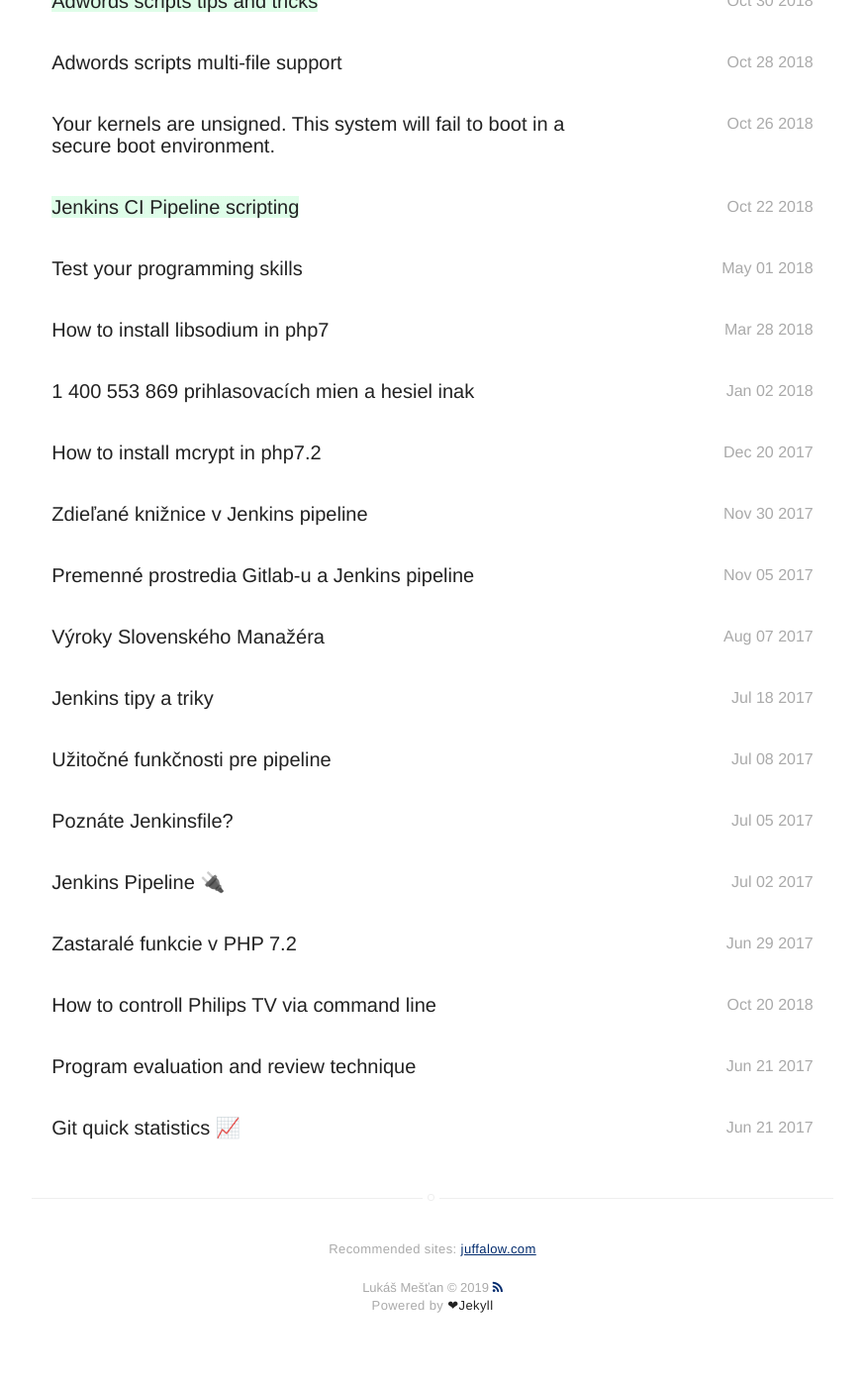
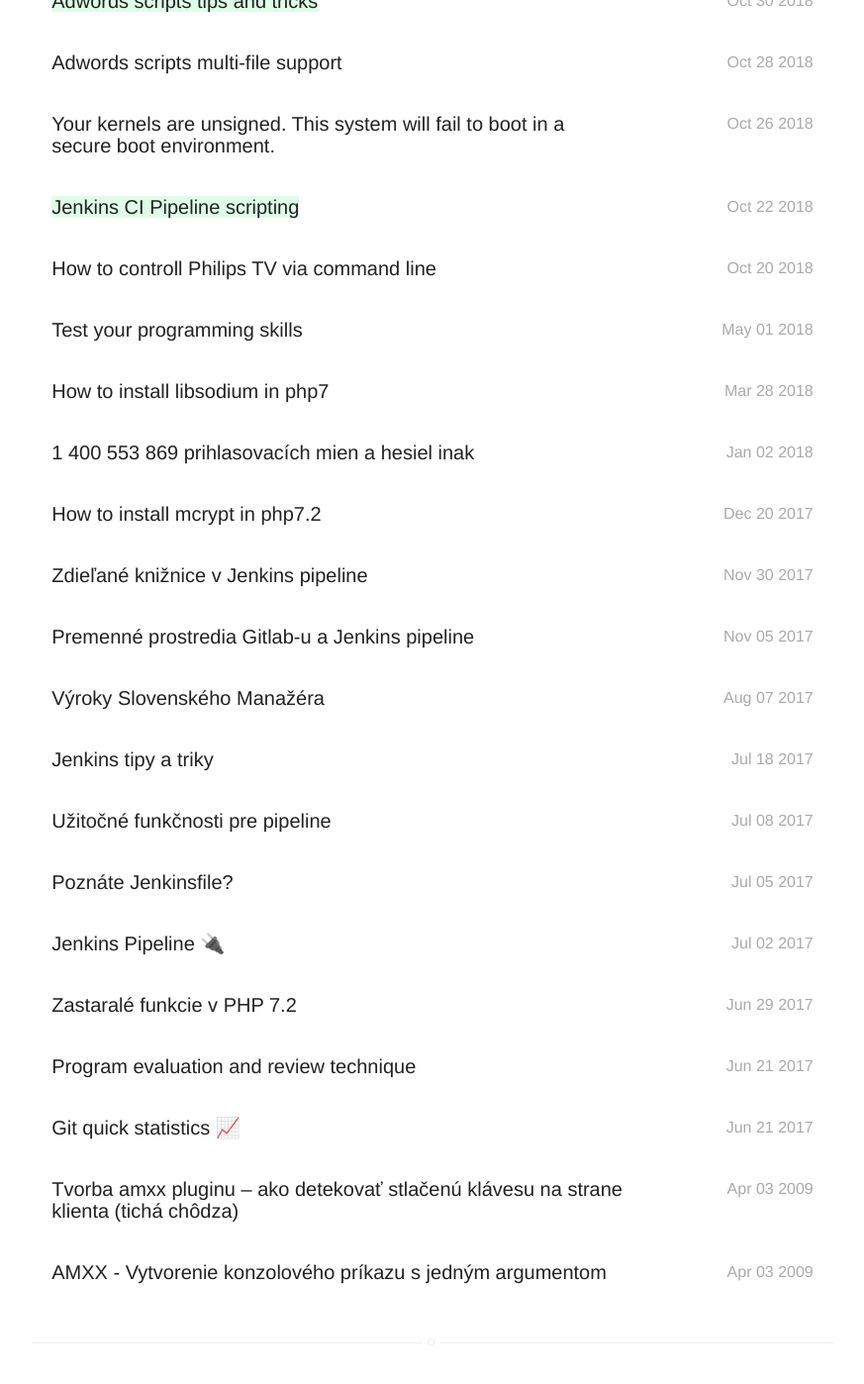
Before and after one commit to arzzen/lukasmestan.com, a Jekyll site: the page built from index.html, in a window 1280 px wide and 1400 px high, scrolled down 690 px. Shown: the whole window at 99% size, without its empty margins (203-1076 px from the left). Built offline with Jekyll 4.4.1, drawn with Linux system fonts in a browser that asks for light colours; nearby versions of some CDN libraries; emoji names are drawn with the system emoji font; some of the changed lines change nothing that is shown.

Commit message:
migrate old blog post

````diff
--- /dev/null
+++ b/_posts/2009-04-03-AMXX-vytvorenie-konzoloveho-prikazu-s-jednym-argumentom.markdown
@@ -0,0 +1,147 @@
+---
+title: "AMXX - Vytvorenie konzolového príkazu s jedným argumentom"
+layout: post
+date: 2009-04-03 15:00
+tag: [pawn, amxx, plugin]
+headerImage: false
+star: false
+description: "AMXX - Vytvorenie konzolového príkazu s jedným argumentom"
+category: blog
+author: arzzen
+commentIssueId: 24
+externalLink: false
+---
+
+Jazyk PAWN je embedovací (takmer) beztypový, ľahko použiteľný skriptovací jazyk.
+AMX Mod X používa funkcie pre spúštanie skriptov pre hry odvodené od série Half-Life
+pomocou záložného "virtuálneho stroja" a metamodu (v základe je napísaný v jazyku C, Metamod je napísaný v C ++).
+Skript musí byť kompilovaný za pomoci "kompilátora", ktorý vytvára binárny súbor pre AMX Mod X.
+AMX Mod X distribuuje špeciálne upravený PAWN kompilátor.
+
+Programovanie PAWN skriptov je relatívne jednoduché a nemá koncepty v iných jazykoch,
+ktoré nie sú potrebné pre všeobecné použitie, napríklad ukazovatele, vektory, štruktúry, triedy, alokácie atď.
+
+O praktickom použití som začal písať môj prvý blog s pred takmer [10 rokov](https://arzzen.wordpress.com/2009/04/03/vytvorenie-konzoloveho-prikazu-s-jednym-argumentom/).
+Tu je jeho nezmenená verzia:
+
+---
+
+Pre jednoduchú ukážku ako získavať hodnoty s argumentu konzolového príkazu si napíšeme amxx plugin, ktorý bude mat za úlohu vyhodiť hráča so serveru.
+
+celkový zdrojový kód:
+
+```c
+#include <amxmodx>
+
+public plugin_init(){
+    register_plugin("ConKick","0.1","null")
+    register_concmd("con_kick","kick_player",ADMIN_KICK," kicknutie uzivatela")
+}
+public kick_player(id){
+    if(!(get_user_flags(id)&ADMIN_KICK)){
+        console_print(id,"[AMXX] Na vykonanie prikazu nemate opravnenie")
+        return PLUGIN_HANDLED
+    }
+    if(read_argc() == 0){
+        console_print(id,"[AMXX] Musite zadat ID uzivatela")
+        return PLUGIN_HANDLED
+    }
+    new user[32], uid
+    read_argv(1,user,32)
+    uid = find_player("bh",user)
+    if(uid == 0){
+        console_print(id,"[AMXX] Nespravne uzivatelske ID")
+        return PLUGIN_HANDLED
+    }
+    client_cmd(uid,"echo Bol si kicknuty so serveru!")
+    client_cmd(uid,"disconnect")
+    console_print(id,"Kicknutie hraca!")
+    return PLUGIN_HANDLED
+}
+```
+
+vysvetlenie jednotlivých častí zdrojového kódu:
+
+```c
+#include <amxmodx>
+```
+
+Prvý riadok zahŕňa súbor nazývaný amxmodx.inc, ktorý obsahuje základné príkazy pre prácu s hráčom, a je používaný skoro pri všetkých pluginoch.
+
+```c
+public plugin_init(){
+    register_plugin("ConKick","0.1","null")
+    register_concmd("con_kick","kick_player",ADMIN_KICK," kicknutie uzivatela")
+}
+```
+
+Funkcia register_plugin povie hlavné informácie amxx modulu o našom plugine, a to názov, verziu a autora. túto časť zahŕňa drvivá väčšina pluginov od tých malých až po tie najprepracovanejšie čo sa zdrojového kódu týka.
+
+Funkcia register_concmd povie amxx modulu, že sme vytvorili nový príkaz nazvaný “con_kick”, ktorý bude volat funkciu “kick_player” ked klient použije tento príkaz v konzoli. Je tu tiež použitý základná konštanta pre zistenie prístupového práva (ADMIN_KICK) pre vykonanie tohto príkazu na servery.
+
+```c
+public kick_player(id){
+```
+
+Tento riadok zdrojového kódu bude použitý pri volaní (použití) príkazu con_kick. Premenná ID reprezentuje číso hráča. Číslo je v rozpätí 1-32, reprezentujúce počet slotov na servery. Číslo hráča zistíme konzolovým príkazom status na servery.
+
+```c
+    if(!(get_user_flags(id)&ADMIN_KICK)){
+        console_print(id,"[AMXX] Na vykonanie prikazu nemate opravnenie")
+        return PLUGIN_HANDLED
+    }
+```
+
+Táto časť zdrojového kódu slúži na overenie či daný užívatel (hráč) má prístupové práva k vykonaniu nášho príkazu na servery. Ak užívateľ nemá požadované prístupové oprávnenie plugin mu vypíše konzolovú správu v tvare “[AMXX] Na vykonanie prikazu nemate opravnenie” a plugin vráti návratovú hodnotu PLUGIN_HANDLED, ktorý zastaví daľšie vykonanie príkazu(ov).
+
+```c
+    if(read_argc() == 0){
+        console_print(id,"[AMXX] Musite zadat ID uzivatela")
+        return PLUGIN_HANDLED
+    }
+```
+
+V nasledujúcej časti kódu overujeme počet zadaných argumentov príkazu, ktorý sme zadávali do konzole. Ak neuvedieme žiadny argument plugin nám vypíše konzolovú správu [AMXX] Musite zadat ID uzivatela a vráti návratovu hodnotu PLUGIN_HANDLED.
+
+```c
+    new user[32], uid
+    read_argv(1,user,32)
+    uid = find_player("bh",user)
+```
+
+V nasledujucich riadkoch si vytvoríme nové premenné user typu pole o maximálnej veľkosti 32 a premennú uid. Funkcia read_argv nám poslúži na prečítanie prvého argumentu pri zadávaní príkazu, parametre tejto funkcie sú zvyčajne 3:
+
+- počet argumentov použitých v danom príkaze
+- premenná do ktorej sa nám uloží hodnota zadaného argumentu
+- maximalna dĺžka zadaného reťazca argumente
+
+V ďaľšom kroku sa nám uloží do premennej uid id užívateľa, ktorého funkcia find_player hľadá podla mena vo šetkých pripojených užívatelov okrem bot(ov) a tych, ktorych meno obsahuje časť mena (funkcia vracia celé číslo pri zhode celé číslo reprezentujúce id užívatela na servery, ak výsledok hľadania je false vráti nulu).
+
+```c
+   if(uid == 0){
+        console_print(id,"[AMXX] Nespravne uzivatelske ID")
+        return PLUGIN_HANDLED
+    }
+```
+
+Overíme si či sme podľa zadaného mena v argumente nášho príkazu zadali správny názov (nick) užívatela, ak premenná uid obsahuje nulu znamená to, že daný užívateľ na servery nieje pripojený, alebo došlo k zadaniu nesprávneho nicku užívateľa.
+
+```c
+    client_cmd(uid,"echo Bol si kicknuty so serveru!")
+    client_cmd(uid,"disconnect")
+```
+
+Funkcia client_cmd slúži na vykonanie príkazu na strane pripojeného užívatela (hráča). V našom prípade ju využijeme na vykonanie dvoch príkazov a to:
+
+    na strane klienta vypíšeme konzolovú správu “Bol si kicknuty so server!”
+    a pre vykonanie príkazu disconnect, ktorý spôsobý na strane klienta odpojenie so serveru
+
+```c
+    console_print(id,"Kicknutie hraca!")
+    return PLUGIN_HANDLED
+}
+```
+
+Funkcia console_print vypíše konzolovú správu len tomu užívatelovi, ktorý zadal náš príkaz (použil konzolový príkaz, ktory sme napísali v našom plugine).
+
+Na koniec vrátime návratovú hodnotu PLUGIN_HANDLED, ktorá nám ukončí celý beh pluginu.
--- /dev/null
+++ b/_posts/2009-04-03-tvorba-amxx-pluginu-ako-detekovat-stlacenu-klavesu-na-strane-klienta-ticha-chodza.markdown
@@ -0,0 +1,96 @@
+---
+title: "Tvorba amxx pluginu – ako detekovať stlačenú klávesu na strane klienta (tichá chôdza)"
+layout: post
+date: 2009-04-03 19:00
+tag: [pawn, amxx, plugin]
+headerImage: false
+star: false
+description: "Tvorba amxx pluginu – ako detekovať stlačenú klávesu na strane klienta (tichá chôdza)"
+category: blog
+author: arzzen
+commentIssueId: 24
+externalLink: false
+---
+
+Jazyk PAWN je embedovací (takmer) beztypový, ľahko použiteľný skriptovací jazyk.
+AMX Mod X používa funkcie pre spúštanie skriptov pre hry odvodené od série Half-Life
+pomocou záložného "virtuálneho stroja" a metamodu (v základe je napísaný v jazyku C, Metamod je napísaný v C ++).
+Skript musí byť kompilovaný za pomoci "kompilátora", ktorý vytvára binárny súbor pre AMX Mod X.
+AMX Mod X distribuuje špeciálne upravený PAWN kompilátor.
+
+Programovanie PAWN skriptov je relatívne jednoduché a nemá koncepty v iných jazykoch,
+ktoré nie sú potrebné pre všeobecné použitie, napríklad ukazovatele, vektory, štruktúry, triedy, alokácie atď.
+
+O praktickom použití som začal písať môj prvý blog s pred takmer [10 rokov](https://arzzen.wordpress.com/2009/04/03/tvorba-amxx-pluginu-ako-detekovat-stlacenu-klavesu-na-strane-klienta-ticha-chodza/).
+Tu je jeho nezmenená verzia:
+
+---
+
+Vzhľadom k tomu, že chôdza je prevádzaná čisto na strane klienta, neexistuje žiadny jednoduchý spôsob ako zistit kedy hráč práve stlačil tlačítko. Klient posiela určité informácie na server, ktoré sa dajú detekovať, ide napríklad o pohyby vred a vzad. Tieto hodnoty sa nachádzajú v triede UserCmd.
+
+Použitím modulu FAKEMETA si vytovríme novú funkciu s názvom USRCmdStart pomocou ktorej zachytíme hodnoty pohybu vpred a vzad (UC_ForwardMove a UC_SideMove). Pohyb dopredu sme zistili pomocou vypočítania hodnoty konštanty MAXSPEED, ktorú vynásobíme 0.52 (táto číslica je hodnota ktorá je premenlívá – nachádza sa medzi hodnotami cvar a jej názov je cl_movespeedkey).
+
+zdrojový kód:
+
+```c
+plugin_init()
+register_forward(FM_CmdStart, "FMCmdStart");
+
+public FMCmdStart(id, uc_handle, randseed){
+    new Float:fmove, Float:smove;
+    get_uc(uc_handle, UC_ForwardMove, fmove);
+    get_uc(uc_handle, UC_SideMove, smove);
+
+    new Float:maxspeed;
+    pev(id, pev_maxspeed, maxspeed);
+    new Float:walkspeed = (maxspeed * 0.52);
+    fmove = floatabs(fmove);
+    smove = floatabs(smove);
+
+    if(fmove <= walkspeed && smove <= walkspeed && !(fmove == 0.0 && smove == 0.0)){
+        client_print(id, print_center, "Ticha chodza");
+    }else{
+        client_print(id, print_center, "Rychla chodza");
+    }
+}
+```
+
+vysvetlenie jednotlivých častí zdrojového kódu:
+
+```c
+plugin_init(){
+    register_forward(USR_CmdStart, "USRCmdStart");
+}
+```
+
+Príkazom plugin_init() si sinicializujeme získavanie hodnoty pohybu do predu pomocou funkcie register_forward().
+
+```c
+public USRCmdStart(id, uc_handle, randseed){
+    new Float:fmove, Float:smove;
+    get_uc(uc_handle, UC_ForwardMove, fmove);
+    get_uc(uc_handle, UC_SideMove, smove);
+```
+
+Vytvoríme si novú funkciu s názvom USRCmdStart, ktorá bude mať tri argumenty. Vytvoríme si premenné typu float a to fmove a smove. V ďaľšom kroku naplníme premenné fmove a smove hodnotami konštánt UC_ForwardMove pre pohyb dopredu a UC_SideMove pre pohyb do strán.
+
+```c
+    new Float:maxspeed;
+    pev(id, pev_maxspeed, maxspeed);
+    new Float:walkspeed = (maxspeed * 0.52);
+    fmove = floatabs(fmove);
+    smove = floatabs(smove);
+```
+
+Vytvoríme si pomocné premenné maxspeed (pre získanie rýchlosti behu) a walkspeed (pre získanie hodnoty tichého pohybu). Pri inicializácii premennej walkspeed sme si ju rovno naplnili hodnotou násobku premennej maxspeed a 0.52. Pomocou funkcie pev() si nastavíme predvolené rýchlosť behu (pohybu užívateľa-hráča) na hodnotu maxspeed (čiže rýchlosť behu). Premenným fmove a smove priradíme absolutné hodnoty s typu premennej float.
+
+```c
+    if(fmove <= walkspeed && smove <= walkspeed && !(fmove == 0.0 && smove == 0.0)){
+        client_print(id, print_center, "Ticha chodza");
+    }else{
+        client_print(id, print_center, "Rychla chodza");
+    }
+}
+```
+
+V poslednom kroku nám len stačí porovnať hodnoty fmove a zároven smove s hodnotami walkspeed a zároven ak hodnoty premenných fmove a smove sú rôzne od 0.0 tak sa nám vykoná funkcia, ktorá vypíše danému klientovi správu Ticha chodza. Ak podmienka nieje splnená vypíše sa správa Rychla chodza.
--- a/index.html
+++ b/index.html
@@ -18,22 +18,10 @@
 		{% include pagination.html%}
 	{% else %}
 		{% for post in site.posts %}
-			{% if post.category == 'blog' %}
-				{% if post.hidden != true %}
-					{% include blog-post.html %}
-				{% endif %}
-			{% endif %}
+                    {% if post.hidden != true %}
+                            {% include blog-post.html %}
+                    {% endif %}
 		{% endfor %}
 	{% endif %}
 
-    {% for post in site.posts %}
-        {% if post.projects %}
-            <div class="item {% if post.star %}star{% endif %}">
-                <a class="url" href="{% if post.externalLink %}{{ post.externalLink }}{% else %}{{ site.url }}{{ post.url }}{% endif %}">
-                    <aside><time datetime="{{ post.date | date:"%d-%m-%Y" }}">{{ post.date | date: "%b %d %Y" }}</time></aside>
-                    <h3 class="title">{{ post.title }}</h3>
-                </a>
-            </div>
-        {% endif %}
-    {% endfor %}
 </section>
````
